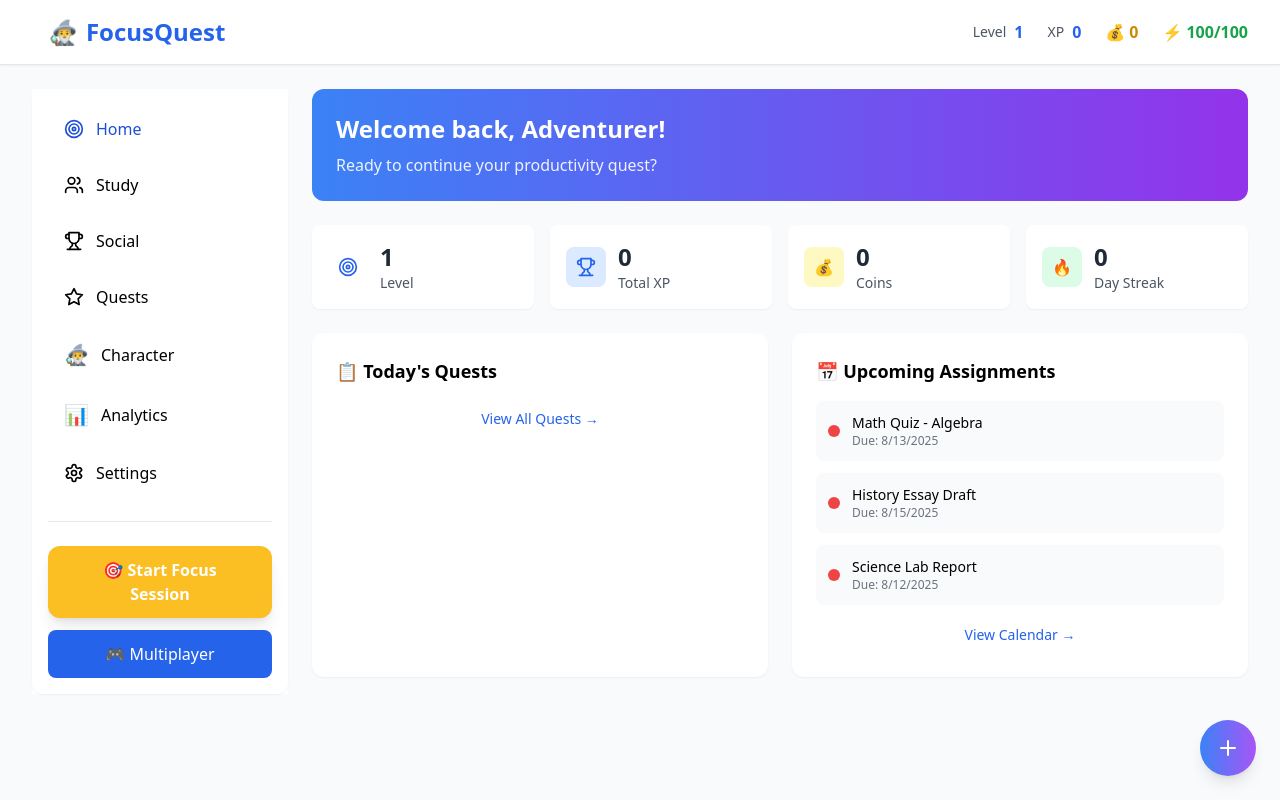
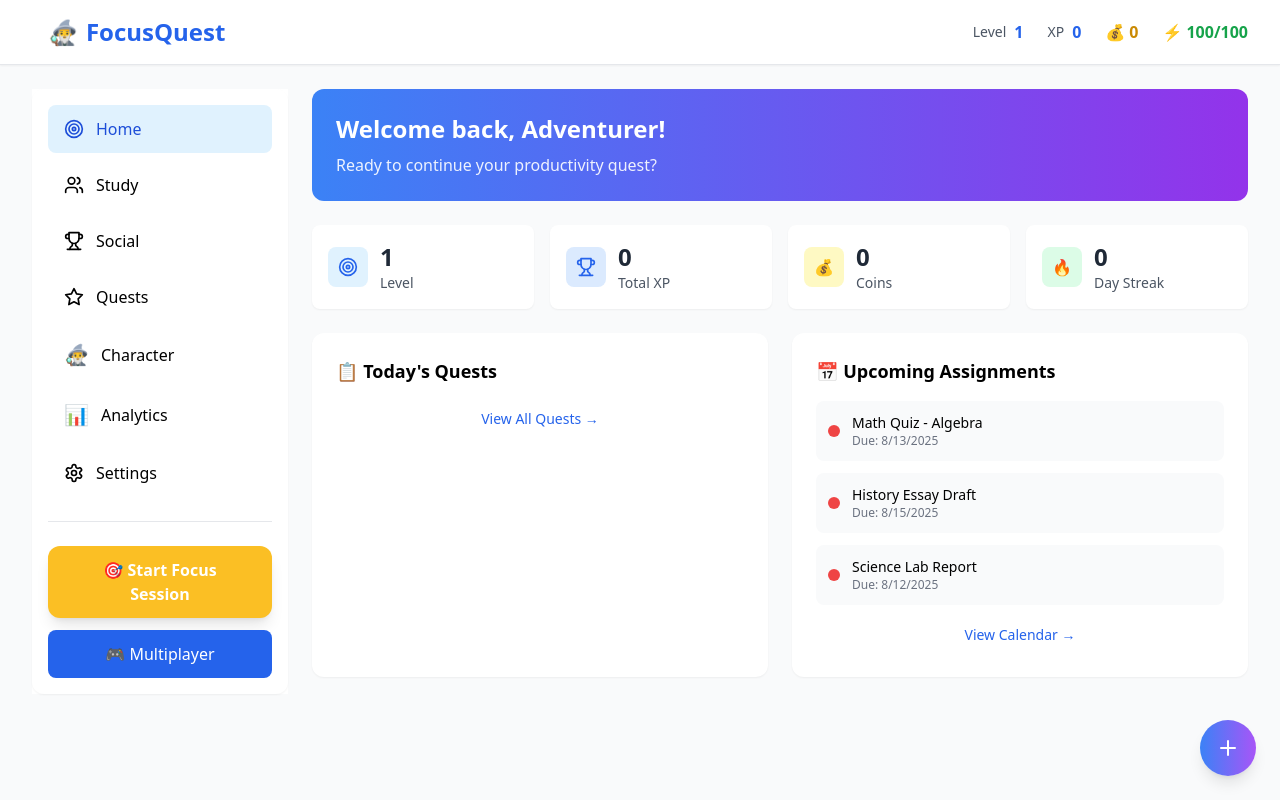
Before and after one commit to Jakeverse-spec/focusquest, a Next.js app: page /dashboard in a window 1280 px wide. Built offline with nearby package versions, Linux system fonts and the light colour scheme.

Commit message:
Fix unused import and complete Tailwind color palette

```diff
--- a/src/app/page.tsx
+++ b/src/app/page.tsx
@@ -2,7 +2,7 @@
 
 import { useState, useEffect } from 'react'
 import { useRouter } from 'next/navigation'
-import { Sword, Sparkles, Play, Github, ExternalLink, Target, Trophy, Users, Gamepad2 } from 'lucide-react'
+import { Sword, Sparkles, Play, Github, Target, Trophy, Users, Gamepad2 } from 'lucide-react'
 
 export default function Home() {
   const router = useRouter()
--- a/tailwind.config.js
+++ b/tailwind.config.js
@@ -10,9 +10,15 @@ module.exports = {
       colors: {
         primary: {
           50: '#f0f9ff',
+          100: '#e0f2fe',
+          200: '#bae6fd',
+          300: '#7dd3fc',
+          400: '#38bdf8',
           500: '#3b82f6',
           600: '#2563eb',
           700: '#1d4ed8',
+          800: '#1e40af',
+          900: '#1e3a8a',
         },
         game: {
           gold: '#fbbf24',
```
